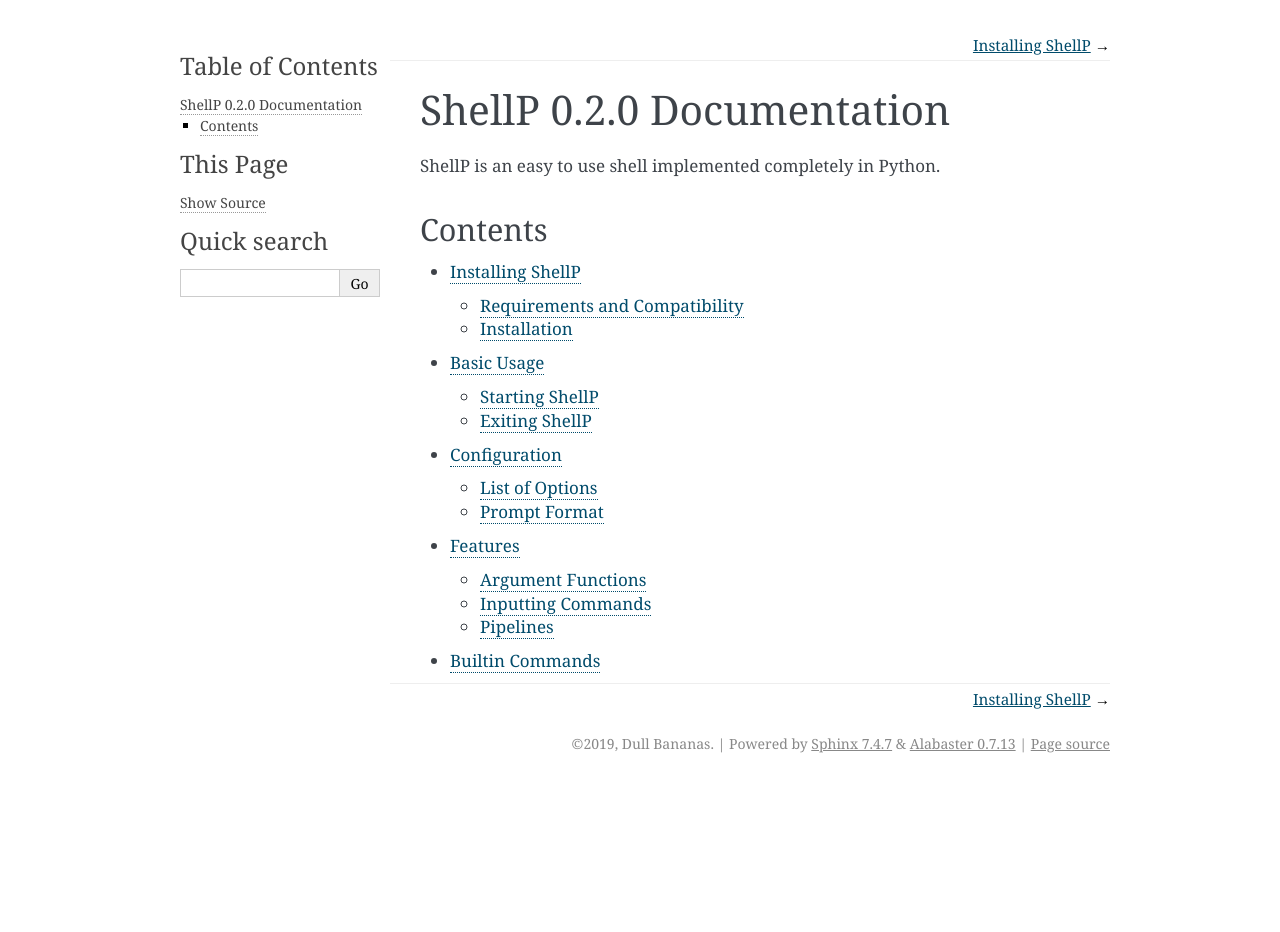
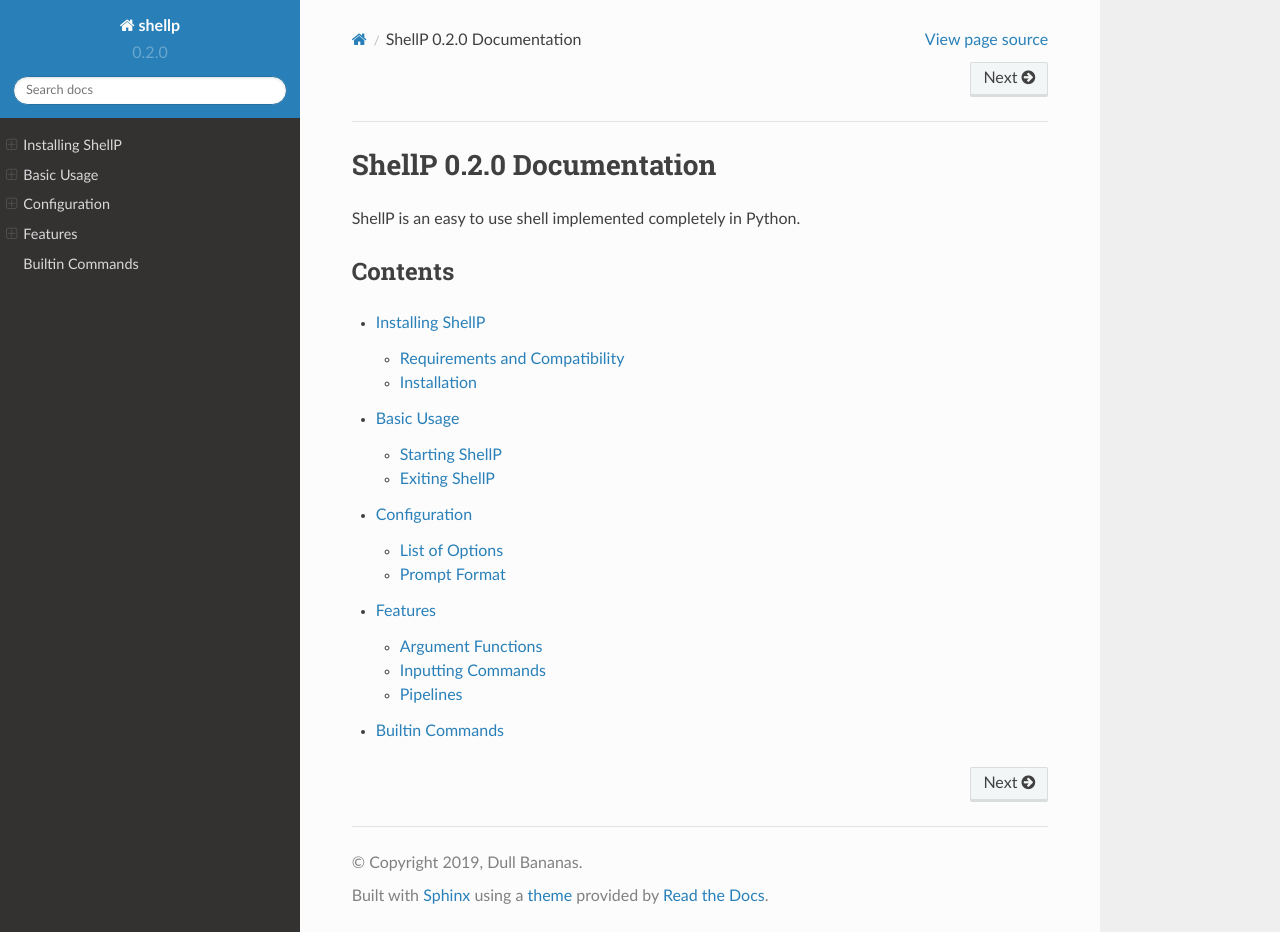
Before and after one commit to dullbananas/pysh, a Sphinx documentation site: the page built from docs/index.rst, in a window 1280 px wide and 932 px high. Built offline with Sphinx 7.4.7 and the Read the Docs theme 2.0.0, drawn with Linux system fonts in a browser that asks for light colours.

Commit message:
Chnange theme to RTD theme

```diff
--- a/docs/conf.py
+++ b/docs/conf.py
@@ -49,16 +49,17 @@
 
 
 # -- Options for HTML output -------------------------------------------------
-html_theme = 'alabaster'
+html_theme = 'sphinx_rtd_theme'
 
 # Theme options are theme-specific and customize the look and feel of a theme
 # further.  For a list of options available for each theme, see the
 # documentation.
 html_theme_options = {
-	'github_button': True,
-	'github_user': 'dullbananas',
-	'github_repo': 'shellp',
-	'show_relbars': True,
+	'canonical_url': 'https://shellp.readthedocs.io/en/latest/',
+	'collapse_navigation': False,
+	'navigation_depth': -1,
+	'prev_next_buttons_location': 'both',
+	'style_external_links': True,
 }
 
 # Add any paths that contain custom static files (such as style sheets) here,
--- a/docs/requirements.txt
+++ b/docs/requirements.txt
@@ -0,0 +1 @@
+sphinx_rtd_theme
```
